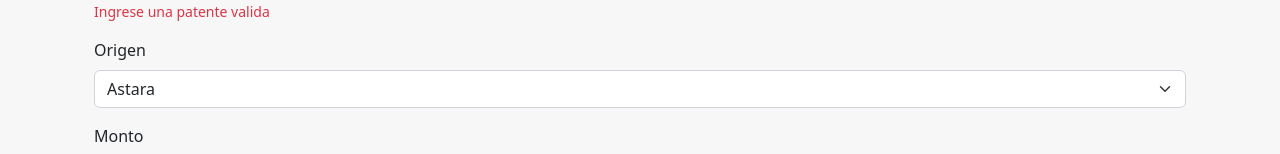
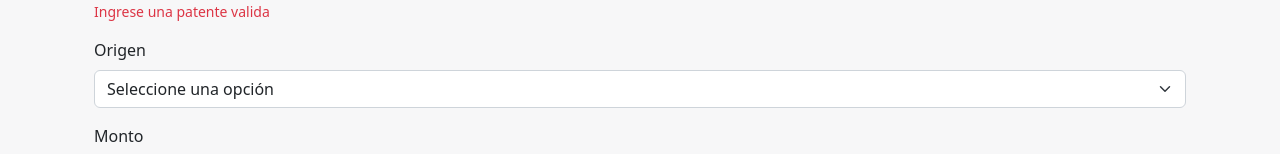
Before and after one commit to acientgear/Proyecto-silvaH, a React (Create React App) app in the folder silvahnos-fe/: page /crearIngreso in a window 1280 px wide. Shown: the part 225-379 px from the top of the page. Built offline with nearby package versions, Linux system fonts and the light colour scheme.

Commit message:
[Luis Toro]-Update form ingreso
Se arregla que no se pueda escoger la primera opción

```diff
--- a/silvahnos-fe/src/components/FormIngreso.js
+++ b/silvahnos-fe/src/components/FormIngreso.js
@@ -47,6 +47,7 @@ const FormIngreso = ({ ingreso, validated, modal, handleChange, handleCloseEdit,
                     onChange={handleChange}
                     value={ingreso.origen}
                 >
+                    <option value="">Seleccione una opción</option>
                     {CategoriasIngreso.map((categoria) => (
                         <option key={categoria.id} value={categoria.nombre}>{categoria.nombre}</option>
                     ))}
```
